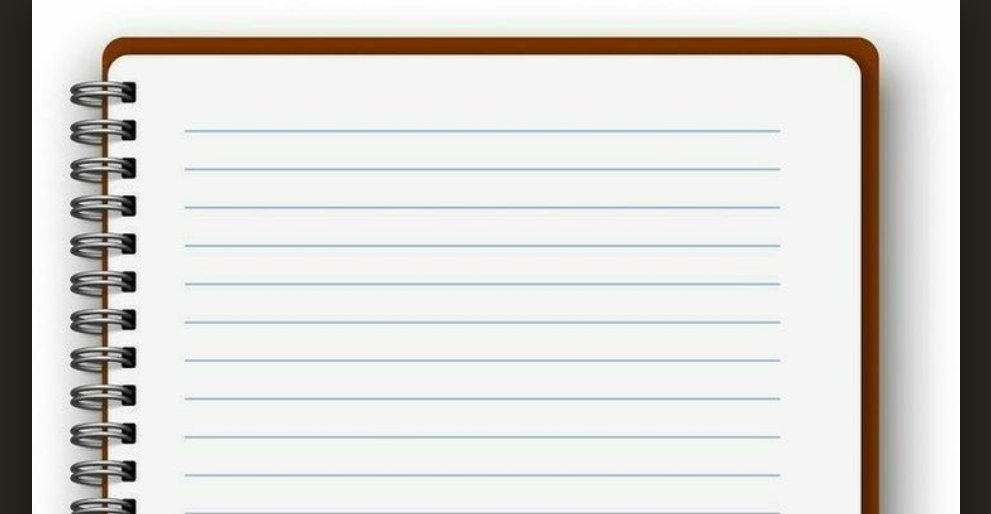
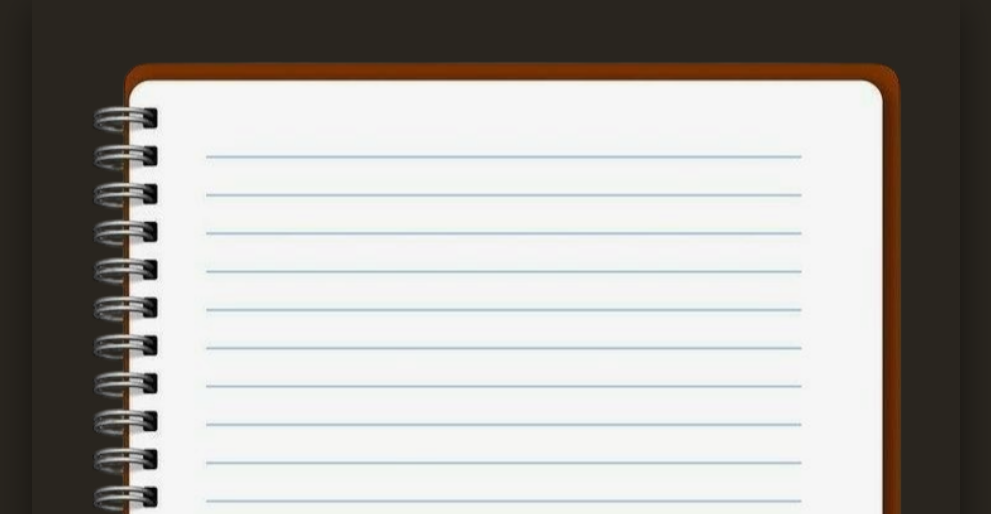
Before and after one commit to HERB3LLE/movie, a plain HTML site: page index.html in a window 1280 px wide. Shown: the top 514 px of the page, without its empty margins (144-1135 px from the left). Drawn offline with Linux system fonts and the light colour scheme; a web font is replaced by a local one.

Commit message:
index.html 업데이트

```diff
--- a/index.html
+++ b/index.html
@@ -88,7 +88,7 @@ button {
 <body>
 
 <div class="notebook">
-  <img src="IMG_1860.jpeg" alt="공책">
+  <img src="Photoroom_20261124_032018.png" alt="공책">
   <div class="writing" id="writing">노유나</div>
 </div>
 
```
